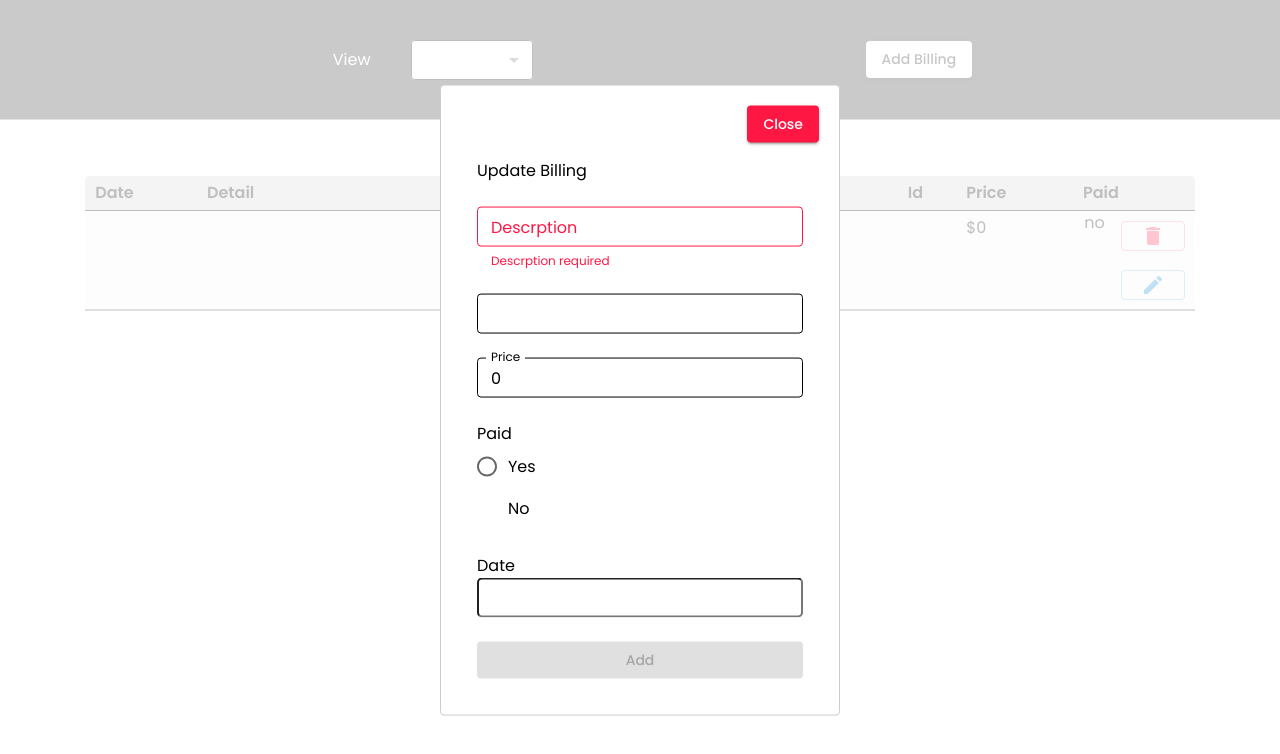
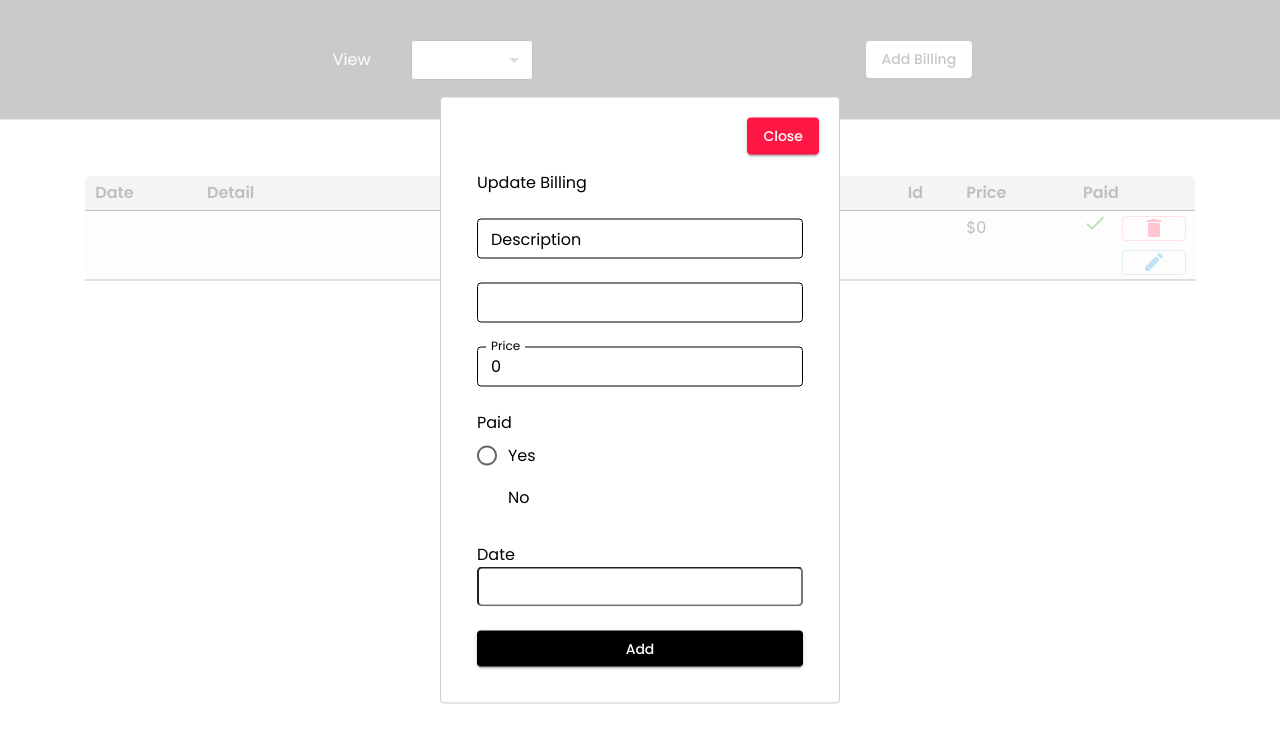
Before and after one commit to guidomora/facturacion-front, a React (Vite) app: page / in a window 1280 px wide. Both pictures are taken after a click on the button 1152 px from the left and 284 px from the top of the page. Shown: the top 754 px of the page. Built offline with nearby package versions, Linux system fonts and the light colour scheme; no server answers.

Commit message:
update finished

```diff
--- a/src/billing/components/BillingActions.tsx
+++ b/src/billing/components/BillingActions.tsx
@@ -3,16 +3,14 @@ import { useContext } from 'react'
 import { DataContext } from '../../context/DataBillingContext/DataContext'
 import DeleteIcon from '@mui/icons-material/Delete';
 import ModeEditIcon from '@mui/icons-material/ModeEdit';
-import { FormState } from '../../hooks/useForm';
 import { UpdateContext } from '../../context/UibillingContext/UpdateModalContext';
 import BillingUpdateModal from './helpers/BillingUpdateModal';
 
 interface BillingActionsProps {
     id: string
-    bill: FormState
 }
 
-const BillingActions = ({ id, bill }: BillingActionsProps) => {
+const BillingActions = ({ id }: BillingActionsProps) => {
     const { deleteBill } = useContext(DataContext)
     const { openModal, getId } = useContext(UpdateContext)
 
@@ -29,13 +27,13 @@ const BillingActions = ({ id, bill }: BillingActionsProps) => {
             display={'flex'}
             flexDirection={'column'}
             justifyContent={'space-around'}>
-            <Button onClick={() => deleteBill(id)} sx={{ height: 30 }} size='small' color='error' variant='outlined'>
+            <Button onClick={() => deleteBill(id)} sx={{ height: 25 }} size='small' color='error' variant='outlined'>
                 <DeleteIcon />
             </Button>
-            <Button onClick={onOpenModal} size='small' sx={{ height: 30 }} color='info' variant='outlined'>
+            <Button onClick={onOpenModal} size='small' sx={{ height: 25 }} color='info' variant='outlined'>
                 <ModeEditIcon />
             </Button>
-            <BillingUpdateModal id={id} bill={bill} />
+            <BillingUpdateModal />
         </Grid>
 
     )
--- a/src/billing/components/BillingTable.tsx
+++ b/src/billing/components/BillingTable.tsx
@@ -3,6 +3,8 @@ import { useContext } from 'react';
 import { DataContext } from "../../context/DataBillingContext/DataContext"
 import { Bill } from "../../context/DataBillingContext/DataProvider"
 import BillingActions from "./BillingActions";
+import CloseIcon from '@mui/icons-material/Close';
+import DoneIcon from '@mui/icons-material/Done';
 
 
 
@@ -18,7 +20,7 @@ const BillingTable = () => {
                 <Typography borderRadius={'5px 0px 0px 0px'} sx={{backgroundColor:'#d4d4d4', p: '5px 10px', borderBottom: '1px solid black' }} width={'100%'} fontWeight={600}>Date</Typography>
                 {bills.map((bill: Bill) => {
                     return (
-                        <Typography key={bill.id} borderBottom={'2px solid grey'} height={100} sx={{ p: '5px 10px' }}>{bill.date}</Typography>
+                        <Typography key={bill.id} borderBottom={'2px solid grey'} height={70} sx={{ p: '5px 10px' }}>{bill.date}</Typography>
                     )
                 })}
             </Box>
@@ -27,7 +29,7 @@ const BillingTable = () => {
                 <Typography sx={{backgroundColor:'#d4d4d4', p: '5px', borderBottom: '1px solid black' }} width={'100%'} fontWeight={600}>Detail</Typography>
                 {bills.map((bill: Bill) => {
                     return (
-                        <Typography key={bill.id} borderBottom={'2px solid grey'} height={100} sx={{ p: '5px 5px' }}>{bill.description}</Typography>
+                        <Typography key={bill.id} borderBottom={'2px solid grey'} height={70} sx={{ p: '5px 5px' }}>{bill.description}</Typography>
                     )
                 })}
             </Box>
@@ -36,7 +38,7 @@ const BillingTable = () => {
                 <Typography sx={{backgroundColor:'#d4d4d4', p: '5px', borderBottom: '1px solid black' }} width={'100%'} fontWeight={600}>Id</Typography>
                 {bills.map((bill: Bill) => {
                     return (
-                        <Typography key={bill.id} borderBottom={'2px solid grey'} height={100} sx={{ p: '5px 5px' }} >{bill.id}</Typography>
+                        <Typography key={bill.id} borderBottom={'2px solid grey'} height={70} sx={{ p: '5px 5px' }} >{bill.id}</Typography>
                     )
                 })}
             </Box>
@@ -45,7 +47,7 @@ const BillingTable = () => {
                 <Typography sx={{backgroundColor:'#d4d4d4', p: '5px', borderBottom: '1px solid black' }} width={'100%'} fontWeight={600}>Price</Typography>
                 {bills.map((bill: Bill) => {
                     return (
-                        <Typography key={bill.id} borderBottom={'2px solid grey'} height={100} sx={{ p: '5px 5px' }}>${bill.price}</Typography>
+                        <Typography key={bill.id} borderBottom={'2px solid grey'} height={70} sx={{ p: '5px 5px' }}>${bill.price}</Typography>
                     )
                 })}
             </Box>
@@ -55,8 +57,11 @@ const BillingTable = () => {
                 {bills.map((bill: Bill) => {
                     return (
                         <Grid key={bill.id} display={"flex"} height={'100%'}>
-                            <Typography width={45} key={bill.id} borderBottom={'2px solid grey'} sx={{textAlign:'center', p: '0px 5px 0px 5px' }}>{bill.paid == false ? "no" : 'si'}</Typography>
-                            <BillingActions id={bill.id } bill={bill}/>
+                            <Typography width={45} key={bill.id} borderBottom={'2px solid grey'}
+                            sx={{textAlign:'center', p: '0px 5px 0px 5px', color:(bill.paid === 'No') ? 'red': 'green' }}>
+                                {bill.paid === 'No' ? <CloseIcon /> : <DoneIcon />}
+                            </Typography>
+                            <BillingActions id={bill.id }/>
                         </Grid>
                     )
                 })}
--- a/src/billing/components/helpers/BillingModal.tsx
+++ b/src/billing/components/helpers/BillingModal.tsx
@@ -1,5 +1,5 @@
 import { Button, Grid, TextField, Typography, RadioGroup, FormControlLabel, Radio } from '@mui/material';
-import { useContext, useEffect, useState } from 'react';
+import { useContext } from 'react';
 import Modal from 'react-modal';
 import { UiContext } from '../../../context/UibillingContext/UiContext';
 import useForm, { FormState } from '../../../hooks/useForm';
@@ -32,8 +32,7 @@ const bill: FormState = {
 const BillingModal = () => {
     const { id, date, description, price, inputChange, formState, selectChange, dateChange, onReset } = useForm(bill)
     const { modalState, closeModal } = useContext(UiContext)
-    const { createBill, updateBill, bills } = useContext(DataContext)
-    const [checkId, setCheckId] = useState('')
+    const { createBill } = useContext(DataContext)
 
 
 
@@ -150,12 +149,12 @@ const BillingModal = () => {
                             name='date'
                             value={date}
                             dateFormat='dd/MM/yyyy'
-                            selected={new Date}
+                            selected={new Date()}
                             onChange={dateChange}
                             className='date'
 
                         />
-                        <Button disabled={(id!.length < 1 || date === undefined || description!.length < 1 || price! <= 0) ? true : false}
+                        <Button disabled={(id!.length < 1 || date === undefined || description!.length < 1 || price! <= 0 || date === '') ? true : false}
                             type='submit'
                             fullWidth
                             variant="contained"
--- a/src/billing/components/helpers/BillingUpdateModal.tsx
+++ b/src/billing/components/helpers/BillingUpdateModal.tsx
@@ -28,16 +28,13 @@ const billForm: FormState = {
     paid: false || 'No'
 }
 
-interface BillingActionsProps {
-    bill: FormState;
-    id: string
-}
 
 
-const BillingUpdateModal = ( {id, bill} : BillingActionsProps) => {
-    const { date, description, price, inputChange, formState, selectChange, dateChange, onReset } = useForm(billForm)
-    const { updateBill } = useContext(DataContext)
+const BillingUpdateModal = () => {
+    const { date, description, price, inputChange, formState, selectChange, dateChange,} = useForm(billForm)
+    const { updateBill, bills } = useContext(DataContext)
     const { modalUpdate, closeModal } = useContext(UpdateContext)
+    const [billUpdate, setBillUpdate] = useState<FormState>()
 
 
 
@@ -45,12 +42,16 @@ const BillingUpdateModal = ( {id, bill} : BillingActionsProps) => {
         e.preventDefault();
         updateBill(modalUpdate.updateId, formState);
         console.log('update', modalUpdate.updateId);
+        closeModal()
     }
 
-    // useEffect(() => {
-    //     console.log(bill);
-
-    // }, [modalUpdate.updateId])
+    useEffect(() => {
+        const setUpBills = () => {
+            const updateBill = bills.find(bill => bill.id === modalUpdate.updateId)
+            setBillUpdate(updateBill)
+        }
+        setUpBills()
+    }, [modalUpdate.updateId])
 
     return (
         <>
@@ -71,14 +72,11 @@ const BillingUpdateModal = ( {id, bill} : BillingActionsProps) => {
                     <Grid display={'flex'} flexDirection={'column'} alignItems={'flex-start'} p={2}>
                         <Typography color={'black'}>Update Billing</Typography>
                         <TextField
-                            error={(description!.length < 1) ? true : false}
-                            helperText={(description!.length < 1) ? 'Descrption required' : false}
                             name='description'
                             onChange={inputChange}
                             value={description}
-                            label={'Descrption'}
+                            label={'Description'}
                             focused={false} size='small'
-                            // defaultValue={billOne.description}
                             fullWidth sx={{
                                 mt: 3, color: "black", '&:hover': {
                                     borderColor: 'black', // Color fijo para el fondo al pasar el ratón
@@ -119,7 +117,7 @@ const BillingUpdateModal = ( {id, bill} : BillingActionsProps) => {
                             type='number'
                             name='price'
                             onChange={inputChange}
-                            value={bill.price}
+                            value={price}
                             label='Price'
                             focused={false}
                             size='small'
@@ -164,7 +162,8 @@ const BillingUpdateModal = ( {id, bill} : BillingActionsProps) => {
                             className='date'
 
                         />
-                        <Button disabled={(id!.length < 1 || date === undefined || description!.length < 1 || price! <= 0) ? true : false}
+                        <Button
+                        // disabled={(id!.length < 1 || date === undefined || description!.length < 1 || price! <= 0) ? true : false}
                             type='submit'
                             fullWidth
                             variant="contained"
```
